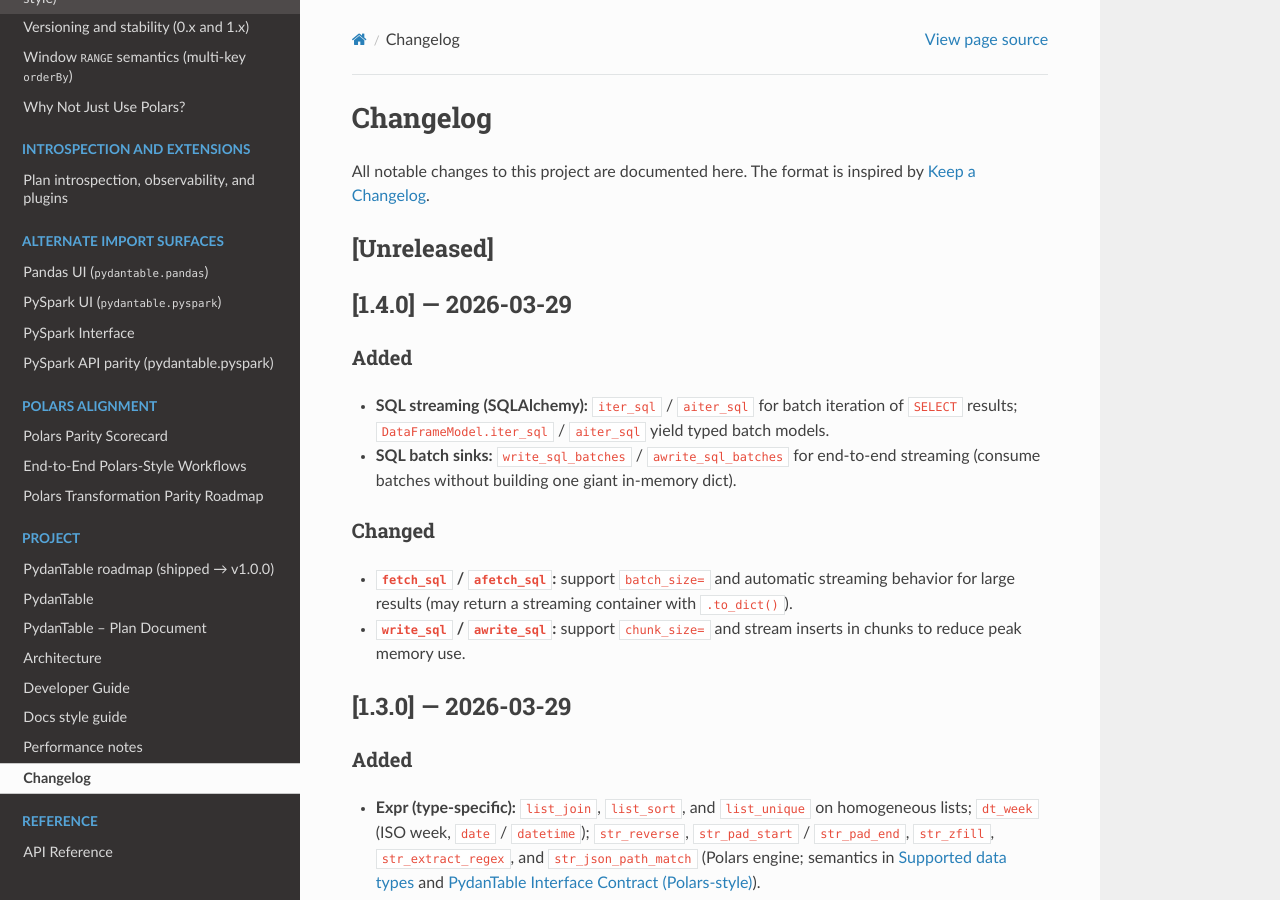
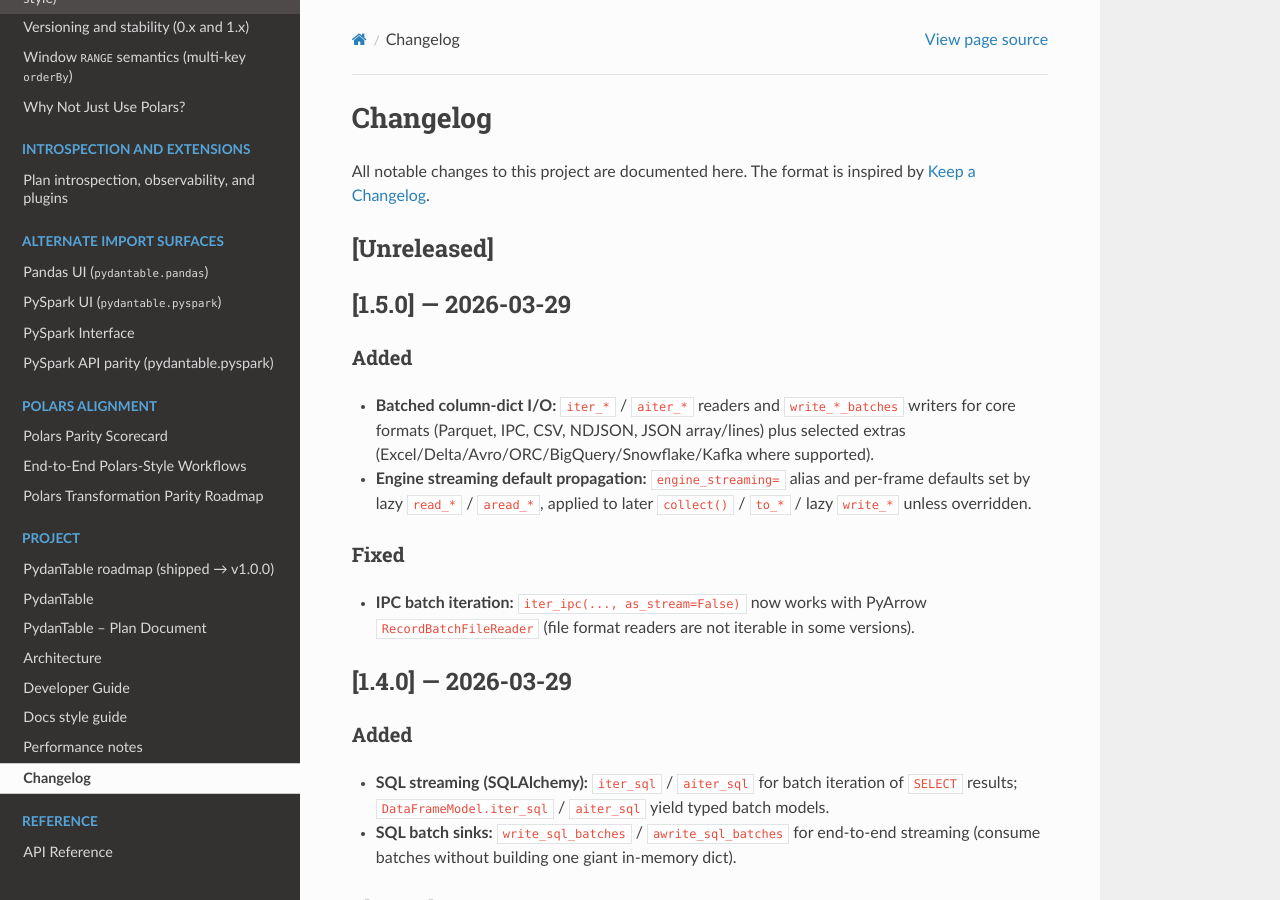
Before and after one commit to eddiethedean/pydantable, a Sphinx documentation site: the page built from docs/changelog.md, in a window 1280 px wide and 900 px high. Built offline with Sphinx 7.4.7 and the Read the Docs theme 3.1.0, drawn with Linux system fonts in a browser that asks for light colours; the version number is read from the project's files by our own code.

```diff
--- a/docs/changelog.md
+++ b/docs/changelog.md
@@ -5,6 +5,17 @@ All notable changes to this project are documented here. The format is inspired
 ## [Unreleased]
 
 <!-- Add notes here for the next 1.x release. -->
+
+## [1.5.0] — 2026-03-29
+
+### Added
+
+- **Batched column-dict I/O:** `iter_*` / `aiter_*` readers and `write_*_batches` writers for core formats (Parquet, IPC, CSV, NDJSON, JSON array/lines) plus selected extras (Excel/Delta/Avro/ORC/BigQuery/Snowflake/Kafka where supported).
+- **Engine streaming default propagation:** `engine_streaming=` alias and per-frame defaults set by lazy `read_*` / `aread_*`, applied to later `collect()` / `to_*` / lazy `write_*` unless overridden.
+
+### Fixed
+
+- **IPC batch iteration:** `iter_ipc(..., as_stream=False)` now works with PyArrow `RecordBatchFileReader` (file format readers are not iterable in some versions).
 
 ## [1.4.0] — 2026-03-29
 
```
Also changed, not shown: docs/POLARS_TRANSFORMATIONS_ROADMAP.md (+1 -1 lines), docs/ROADMAP.md (+1 -1 lines), docs/index.md (+1 -1 lines).
